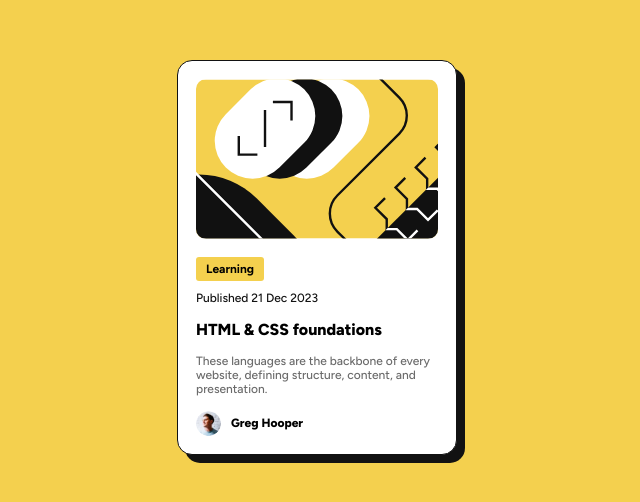
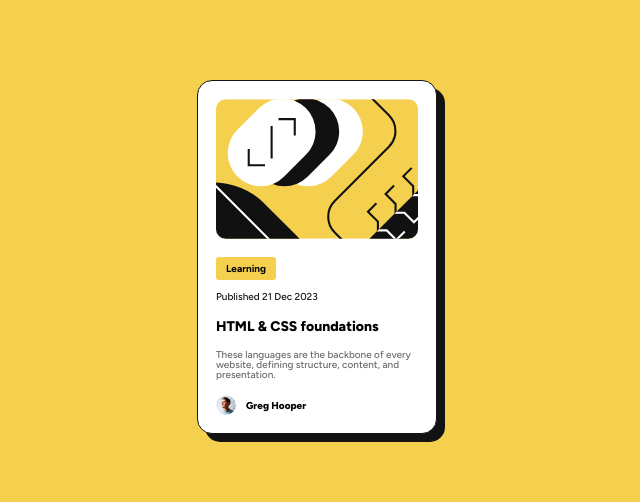
Before and after one commit to luisgonzalez2001/fm-blog-preview-card-main, a plain HTML site: page index.html in a window 1280 px wide. Shown: the part 118-620 px from the top of the page, without its empty margins (323-963 px from the left). Drawn offline with Linux system fonts and the light colour scheme.

Commit message:
finished project v1.1

```diff
--- a/style.css
+++ b/style.css
@@ -18,12 +18,12 @@ body {
     align-items: center;
     min-height: 100vh;
     font-family: "Figtree", sans-serif;
-    font-size: 12px;
+    font-size: 10px;
     background-color: var(--Yellow);
 }
 
 .blog-card-main {
-    width: 280px;
+    width: 240px;
     margin-bottom: 50px;
     padding: 18px;
     border-radius: 15px;
@@ -34,7 +34,7 @@ body {
 
 .blog-card-main img {
     width: 100%;
-    height: 160px;
+    height: 140px;
     border-radius: 10px;
     object-fit: cover;
 }
@@ -56,13 +56,14 @@ body {
 
 .title {
     margin-top: 15px;
-    font-size: 16px;
+    font-size: 14px;
     font-weight: 800;
 }
 
 .info {
     margin-top: 15px;
     font-weight: 500;
+    line-height: 10px;
     color: var(--Gray500);
 }
 
@@ -74,8 +75,8 @@ body {
 }
 
 .profile-picture {
-    width: 25px;
-    height: 25px;
+    width: 20px;
+    height: 20px;
     border-radius: 50%;
     background-image: url('./assets/images/image-avatar.webp');
     background-repeat: no-repeat;
```
